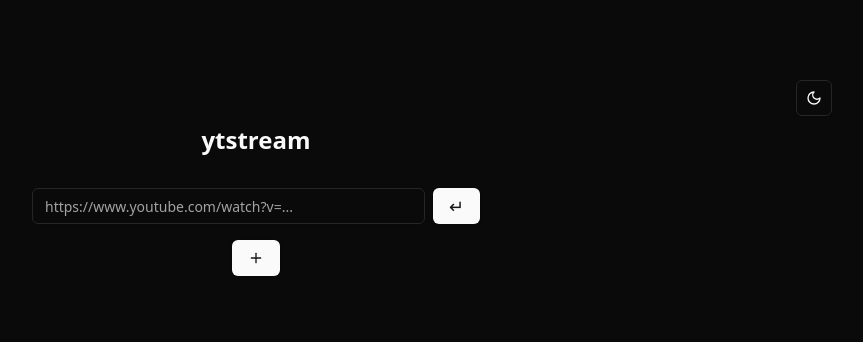
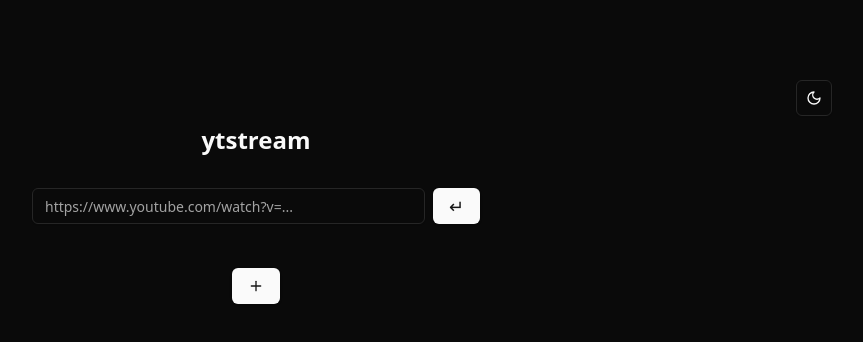
Before and after one commit to redHat-arko/ytstream, a React (Vite) app in the folder frontend/: page / in a window 1280 px wide. Shown: the top 342 px of the page, without its empty margins (384-1247 px from the left). Built offline with nearby package versions, Linux system fonts and the light colour scheme.

Commit message:
Fix padding

```diff
--- a/frontend/src/App.tsx
+++ b/frontend/src/App.tsx
@@ -47,7 +47,9 @@ function App() {
           <div>
             <AudioInput url={url} setUrl={setUrl} handleFetchAudio={handleFetchAudio} loading={loading} />
           </div>
-          <Queue queue={queue} setQueue={setQueue} setAudioData={setAudioData} />
+          <div className='mt-7'>
+            <Queue queue={queue} setQueue={setQueue} setAudioData={setAudioData} />
+          </div>
         </div>
         {(audioData || error) && (
           <div className="fixed bottom-10 left-0 right-0 max-w-md mx-auto">
--- a/frontend/src/components/queue.tsx
+++ b/frontend/src/components/queue.tsx
@@ -49,7 +49,7 @@ const Queue: React.FC<QueueProps> = ({ queue, setQueue, setAudioData }) => {
   return (
     <>
       {queue.length === 0 && !url && !showInput ? (
-        <Button onClick={() => setShowInput(true)}>
+        <Button onClick={() => setShowInput(true)} className='mt-4'>
           <Plus className="h-4 w-4" />
         </Button>
       ) : (
@@ -77,7 +77,7 @@ const Queue: React.FC<QueueProps> = ({ queue, setQueue, setAudioData }) => {
                     className="flex justify-between items-center hover:bg-accent hover:text-accent-foreground px-4 py-2"
                     onClick={() => jumpQueue(index)}
                   >
-                    <span>{item.title}</span>
+                    <span className="mr-4">{item.title}</span>
                     <Button
                       onClick={(e) => { e.stopPropagation(); removeFromQueue(index); }}
                       className="p-2"
```
